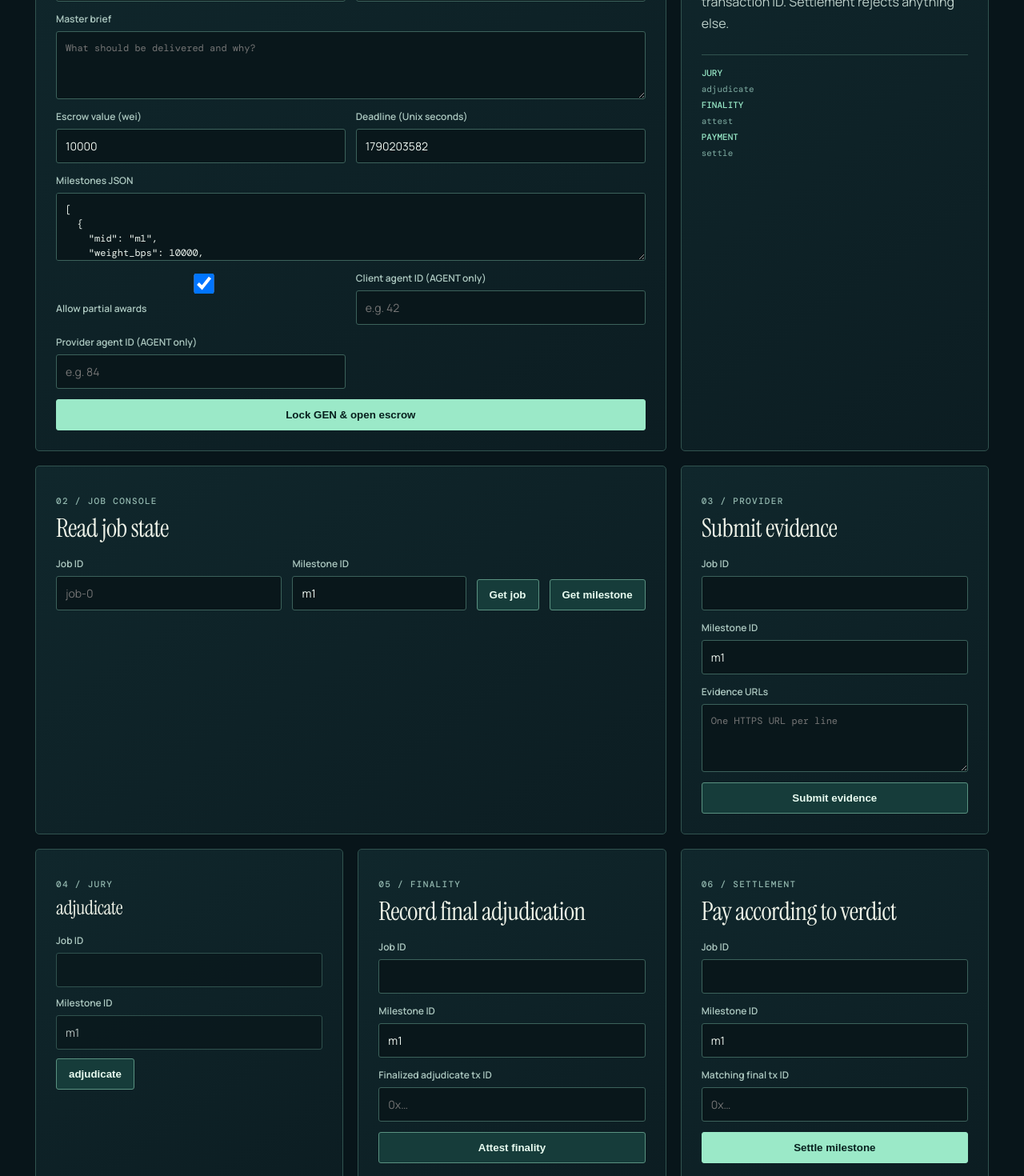
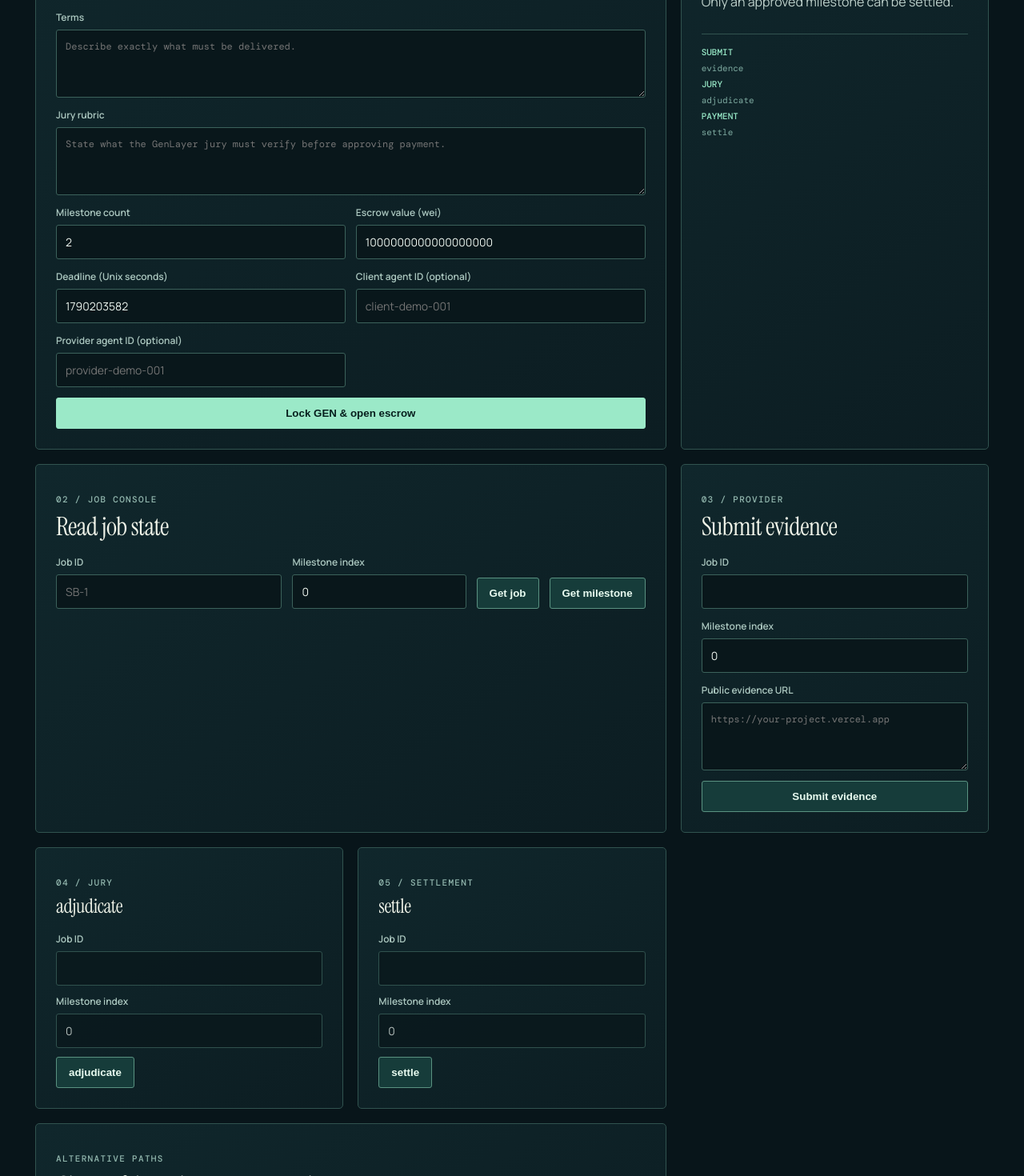
Before and after one commit to s70239176-ctrl/Splitbench, a React (Vite) app in the folder frontend/: page / in a window 1280 px wide. Shown: the part 900-2370 px from the top of the page at 80% size. Built offline with nearby package versions, Linux system fonts and the light colour scheme.

Commit message:
Fix wallet connection error handling

```diff
--- a/frontend/src/App.tsx
+++ b/frontend/src/App.tsx
@@ -6,14 +6,13 @@ import { connectWallet, networkName, readClient } from './genlayer';
 const configured = (import.meta.env.VITE_SPLITBENCH_ADDRESS || '') as `0x${string}`;
 const isAddress = (v: string) => /^0x[0-9a-fA-F]{40}$/.test(v);
 const short = (v?: string) => v ? `${v.slice(0, 6)}…${v.slice(-4)}` : '—';
-const milestonesExample = JSON.stringify([{ mid: 'm1', weight_bps: 10000, spec: 'Deliver the agreed work.', evidence_schema: 'Public HTTPS evidence URL.' }], null, 2);
 
 type Notice = { kind: 'ok' | 'error' | 'info'; text: string } | null;
 export default function App() {
   const [address, setAddress] = useState<string>(configured);
   const [wallet, setWallet] = useState('');
   const [jobId, setJobId] = useState('');
-  const [mid, setMid] = useState('m1');
+  const [mid, setMid] = useState('0');
   const [data, setData] = useState<any>(null);
   const [notice, setNotice] = useState<Notice>(null);
   const [busy, setBusy] = useState('');
@@ -37,7 +36,7 @@ export default function App() {
     if (!ready || !jobId) return setNotice({ kind: 'error', text: 'Enter a valid contract address and job ID.' });
     setBusy('read');
     try {
-      const result = await readClient().readContract({ address: contract, functionName: milestone ? 'get_milestone' : 'get_job', args: milestone ? [jobId, mid] : [jobId], jsonSafeReturn: true });
+      const result = await readClient().readContract({ address: contract, functionName: milestone ? 'get_milestone' : 'get_job', args: milestone ? [jobId, BigInt(mid)] : [jobId], jsonSafeReturn: true });
       setData(typeof result === 'string' ? JSON.parse(result) : result); setNotice({ kind: 'ok', text: `${milestone ? 'Milestone' : 'Job'} loaded from latest chain state.` });
     } catch (e) { setNotice({ kind: 'error', text: message(e) }); }
     finally { setBusy(''); }
@@ -45,13 +44,13 @@ export default function App() {
   const onOpen = (event: FormEvent<HTMLFormElement>) => {
     event.preventDefault(); const f = new FormData(event.currentTarget);
     try {
-      const milestones = String(f.get('milestones')); const parsed = JSON.parse(milestones);
-      if (!Array.isArray(parsed) || parsed.reduce((n, x) => n + Number(x.weight_bps || 0), 0) !== 10000) throw new Error('Milestone weights must total exactly 10,000 bps.');
       const amount = BigInt(String(f.get('amount')));
-      write('open', [f.get('mode'), f.get('provider'), f.get('brief'), milestones, BigInt(String(f.get('deadline'))), f.get('partial') === 'on', f.get('clientAgent') || '', f.get('providerAgent') || ''], amount);
+      const milestoneCount = BigInt(String(f.get('milestoneCount')));
+      if (milestoneCount < 1n || milestoneCount > 20n) throw new Error('Milestone count must be between 1 and 20.');
+      write('open', [String(f.get('provider')), String(f.get('title')), String(f.get('terms')), String(f.get('rubric')), milestoneCount, BigInt(String(f.get('deadline'))), String(f.get('clientAgent') || ''), String(f.get('providerAgent') || '')], amount);
     } catch (e) { setNotice({ kind: 'error', text: message(e) }); }
   };
-  const onSubmitEvidence = (event: FormEvent<HTMLFormElement>) => { event.preventDefault(); const f = new FormData(event.currentTarget); try { write('submit', [String(f.get('jobId')), String(f.get('mid')), JSON.stringify(String(f.get('urls')).split('\n').map(x => x.trim()).filter(Boolean))]); } catch (e) { setNotice({ kind: 'error', text: message(e) }); } };
+  const onSubmitEvidence = (event: FormEvent<HTMLFormElement>) => { event.preventDefault(); const f = new FormData(event.currentTarget); try { write('submit', [String(f.get('jobId')), BigInt(String(f.get('mid'))), String(f.get('artifact'))]); } catch (e) { setNotice({ kind: 'error', text: message(e) }); } };
 
   return <main>
     <nav><a className="brand" href="#top">split<span>bench</span></a><div className="nav-meta"><span className="network">{networkName}</span><button onClick={connect}>{wallet ? short(wallet) : 'Connect wallet'}</button></div></nav>
@@ -60,14 +59,13 @@ export default function App() {
     {notice && <div className={`notice ${notice.kind}`}>{notice.text}</div>}
     {kit !== null && pendingTx !== null && <section className="card tx-panel"><p className="eyebrow">LIVE STUDIO NEXT TRANSACTION</p><GenLayerTransactionPanel kit={kit as any} tx={pendingTx as any} network={networkName as any} trackUntil="finalized" onDone={() => { setBusy(''); setPendingTx(null); setNotice({ kind: 'ok', text: 'Transaction Kit completed tracking. Refresh the job or milestone state to verify the finalized result.' }); }} /></section>}
     <section className="grid">
-      <article className="card span2"><p className="eyebrow">01 / CREATE ESCROW</p><h2>Open a Deal or Job</h2><form onSubmit={onOpen} className="form two"><label>Mode<select name="mode"><option value="HUMAN">HUMAN — Deal</option><option value="AGENT">AGENT — Job</option></select></label><label>Provider wallet<input required name="provider" placeholder="0x provider address" /></label><label className="full">Master brief<textarea required name="brief" placeholder="What should be delivered and why?" /></label><label>Escrow value (wei)<input required name="amount" type="text" defaultValue="10000" inputMode="numeric" /></label><label>Deadline (Unix seconds)<input required name="deadline" type="text" defaultValue={String(Math.floor(Date.now() / 1000) + 604800)} inputMode="numeric" /></label><label className="full">Milestones JSON<textarea required name="milestones" defaultValue={milestonesExample} /></label><label><input type="checkbox" name="partial" defaultChecked /> Allow partial awards</label><label>Client agent ID (AGENT only)<input name="clientAgent" placeholder="e.g. 42" /></label><label>Provider agent ID (AGENT only)<input name="providerAgent" placeholder="e.g. 84" /></label><button className="primary full" disabled={!!busy}>{busy === 'open' ? 'Submitting…' : 'Lock GEN & open escrow'}</button></form></article>
-      <article className="card lifecycle"><p className="eyebrow">SAFETY RULE</p><h2>Accepted isn’t final.</h2><p>Appeal the <code>adjudicate</code> transaction through GenLayer before recording its final transaction ID. Settlement rejects anything else.</p><div className="status"><b>JURY</b><span>adjudicate</span><b>FINALITY</b><span>attest</span><b>PAYMENT</b><span>settle</span></div></article>
-      <article className="card span2"><p className="eyebrow">02 / JOB CONSOLE</p><h2>Read job state</h2><div className="form inline"><label>Job ID<input value={jobId} onChange={e => setJobId(e.target.value)} placeholder="job-0" /></label><label>Milestone ID<input value={mid} onChange={e => setMid(e.target.value)} placeholder="m1" /></label><button onClick={() => load(false)} disabled={!!busy}>Get job</button><button onClick={() => load(true)} disabled={!!busy}>Get milestone</button></div>{data && <pre>{JSON.stringify(data, null, 2)}</pre>}</article>
-      <article className="card"><p className="eyebrow">03 / PROVIDER</p><h2>Submit evidence</h2><form onSubmit={onSubmitEvidence} className="form"><label>Job ID<input required name="jobId" defaultValue={jobId} /></label><label>Milestone ID<input required name="mid" defaultValue={mid} /></label><label>Evidence URLs<textarea required name="urls" placeholder="One HTTPS URL per line" /></label><button disabled={!!busy}>{busy === 'submit' ? 'Submitting…' : 'Submit evidence'}</button></form></article>
-      <ActionCard title="04 / JURY" action="adjudicate" fields={[['Job ID', jobId], ['Milestone ID', mid]]} onRun={() => write('adjudicate', [jobId, mid])} busy={busy} />
-      <article className="card"><p className="eyebrow">05 / FINALITY</p><h2>Record final adjudication</h2><form className="form" onSubmit={e => { e.preventDefault(); const f=new FormData(e.currentTarget); write('attest_finalized_adjudicate',[f.get('jobId'),f.get('mid'),f.get('txId')]); }}><label>Job ID<input name="jobId" defaultValue={jobId}/></label><label>Milestone ID<input name="mid" defaultValue={mid}/></label><label>Finalized adjudicate tx ID<input required name="txId" placeholder="0x…"/></label><button disabled={!!busy}>Attest finality</button></form></article>
-      <article className="card"><p className="eyebrow">06 / SETTLEMENT</p><h2>Pay according to verdict</h2><form className="form" onSubmit={e => { e.preventDefault(); const f=new FormData(e.currentTarget); write('settle',[f.get('jobId'),f.get('mid'),f.get('txId')]); }}><label>Job ID<input name="jobId" defaultValue={jobId}/></label><label>Milestone ID<input name="mid" defaultValue={mid}/></label><label>Matching final tx ID<input required name="txId" placeholder="0x…"/></label><button className="primary" disabled={!!busy}>Settle milestone</button></form></article>
-      <article className="card span2"><p className="eyebrow">ALTERNATIVE PATHS</p><h2>Close safely without a jury result</h2><div className="quick"><ActionCard title="Timeout refund" action="timeout_refund" fields={[['Job ID', jobId], ['Milestone ID', mid]]} onRun={() => write('timeout_refund', [jobId, mid])} busy={busy}/><ActionCard title="Propose mutual close" action="propose_mutual_close" fields={[['Job ID', jobId], ['Provider bps', '6500']]} onRun={() => write('propose_mutual_close', [jobId, BigInt(6500)])} busy={busy}/><ActionCard title="Confirm mutual close" action="confirm_mutual_close" fields={[['Job ID', jobId]]} onRun={() => write('confirm_mutual_close', [jobId])} busy={busy}/></div></article>
+      <article className="card span2"><p className="eyebrow">01 / CREATE ESCROW</p><h2>Open a Splitbench job</h2><form onSubmit={onOpen} className="form two"><label>Job title<input required name="title" placeholder="Landing page implementation" /></label><label>Provider wallet<input required name="provider" placeholder="0x provider address" /></label><label className="full">Terms<textarea required name="terms" placeholder="Describe exactly what must be delivered." /></label><label className="full">Jury rubric<textarea required name="rubric" placeholder="State what the GenLayer jury must verify before approving payment." /></label><label>Milestone count<input required name="milestoneCount" type="text" defaultValue="2" inputMode="numeric" /></label><label>Escrow value (wei)<input required name="amount" type="text" defaultValue="1000000000000000000" inputMode="numeric" /></label><label>Deadline (Unix seconds)<input required name="deadline" type="text" defaultValue={String(Math.floor(Date.now() / 1000) + 604800)} inputMode="numeric" /></label><label>Client agent ID (optional)<input name="clientAgent" placeholder="client-demo-001" /></label><label>Provider agent ID (optional)<input name="providerAgent" placeholder="provider-demo-001" /></label><button className="primary full" disabled={!!busy}>{busy === 'open' ? 'Submitting…' : 'Lock GEN & open escrow'}</button></form></article>
+      <article className="card lifecycle"><p className="eyebrow">SAFETY RULE</p><h2>Jury before payment.</h2><p>The provider submits public evidence. GenLayer validators independently review it. Only an approved milestone can be settled.</p><div className="status"><b>SUBMIT</b><span>evidence</span><b>JURY</b><span>adjudicate</span><b>PAYMENT</b><span>settle</span></div></article>
+      <article className="card span2"><p className="eyebrow">02 / JOB CONSOLE</p><h2>Read job state</h2><div className="form inline"><label>Job ID<input value={jobId} onChange={e => setJobId(e.target.value)} placeholder="SB-1" /></label><label>Milestone index<input value={mid} onChange={e => setMid(e.target.value)} placeholder="0" /></label><button onClick={() => load(false)} disabled={!!busy}>Get job</button><button onClick={() => load(true)} disabled={!!busy}>Get milestone</button></div>{data && <pre>{JSON.stringify(data, null, 2)}</pre>}</article>
+      <article className="card"><p className="eyebrow">03 / PROVIDER</p><h2>Submit evidence</h2><form onSubmit={onSubmitEvidence} className="form"><label>Job ID<input required name="jobId" defaultValue={jobId} /></label><label>Milestone index<input required name="mid" defaultValue={mid} /></label><label>Public evidence URL<textarea required name="artifact" placeholder="https://your-project.vercel.app" /></label><button disabled={!!busy}>{busy === 'submit' ? 'Submitting…' : 'Submit evidence'}</button></form></article>
+      <ActionCard title="04 / JURY" action="adjudicate" fields={[['Job ID', jobId], ['Milestone index', mid]]} onRun={() => write('adjudicate', [jobId, BigInt(mid)])} busy={busy} />
+      <ActionCard title="05 / SETTLEMENT" action="settle" fields={[['Job ID', jobId], ['Milestone index', mid]]} onRun={() => write('settle', [jobId, BigInt(mid)])} busy={busy} />
+      <article className="card span2"><p className="eyebrow">ALTERNATIVE PATHS</p><h2>Close safely without a jury result</h2><div className="quick"><ActionCard title="Timeout refund" action="timeout_refund" fields={[['Job ID', jobId]]} onRun={() => write('timeout_refund', [jobId])} busy={busy}/><ActionCard title="Request mutual close" action="request_mutual_close" fields={[['Job ID', jobId]]} onRun={() => write('request_mutual_close', [jobId])} busy={busy}/><ActionCard title="Finalize mutual close" action="finalize_mutual_close" fields={[['Job ID', jobId]]} onRun={() => write('finalize_mutual_close', [jobId])} busy={busy}/></div></article>
     </section><footer>Splitbench v1 · Native GEN escrow · <a href="https://docs.genlayer.com/" target="_blank">GenLayer documentation</a></footer>
   </main>;
 }
```
